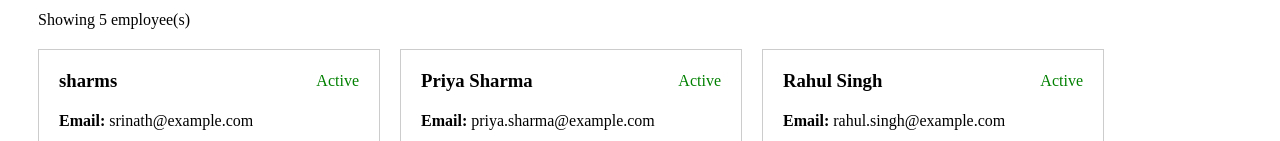
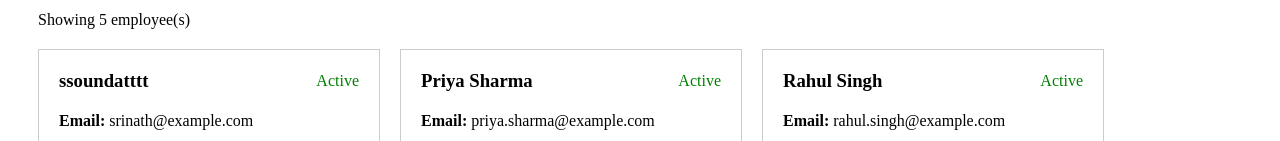
Before and after one commit to SrinathGunaSekar/hr-portal-using-angular, an Angular app: page /employees in a window 1280 px wide. Shown: the part 659-800 px from the top of the page. Built offline with nearby package versions, Linux system fonts and the light colour scheme.

Commit message:
changes done

```diff
--- a/src/app/employee-list/employee-list.component.ts
+++ b/src/app/employee-list/employee-list.component.ts
@@ -9,7 +9,7 @@ export class EmployeeListComponent {
    employees: Employee[] = [
   {
     id: 1,
-    name: 'sharms',
+    name: 'ssoundatttt',
     email: 'srinath@example.com',
     role: 'Backend Developer',
     department: 'CS',
```
